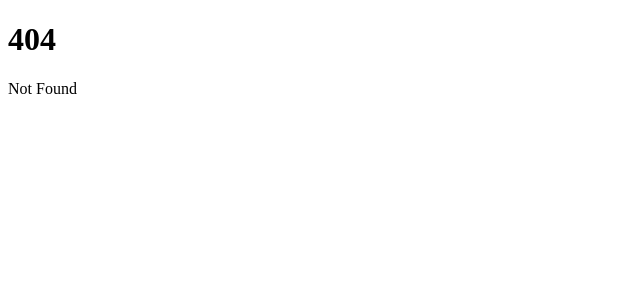
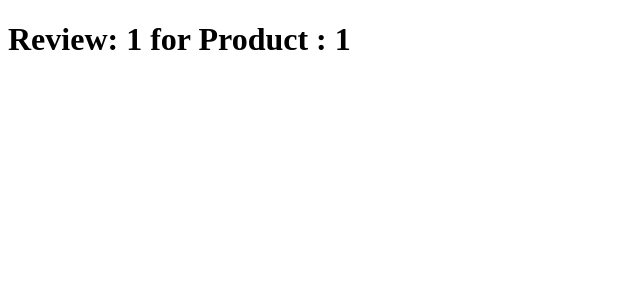
Before and after one commit to javedh-dev/learn-svelte, a SvelteKit app: page /products/1/reviews/1 in a window 1280 px wide. Before the commit this address had no page. Shown: the top 300 px of the page, without its empty margins (0-640 px from the left). Built offline with nearby package versions, Linux system fonts and the light colour scheme.

Commit message:
Nested Dynamic Routing

```diff
--- /dev/null
+++ b/src/routes/products/[productId]/reviews/[reviewId]/+page.svelte
@@ -0,0 +1,7 @@
+<script>
+	import { page } from '$app/stores';
+	const productId = $page.params.productId;
+	const reviewId = $page.params.reviewId;
+</script>
+
+<h1>Review: {reviewId} for Product : {productId}</h1>
```
Also changed, not shown: src/routes/products/[productId]/reviews/+page.svelte (added, +7 -0 lines).
